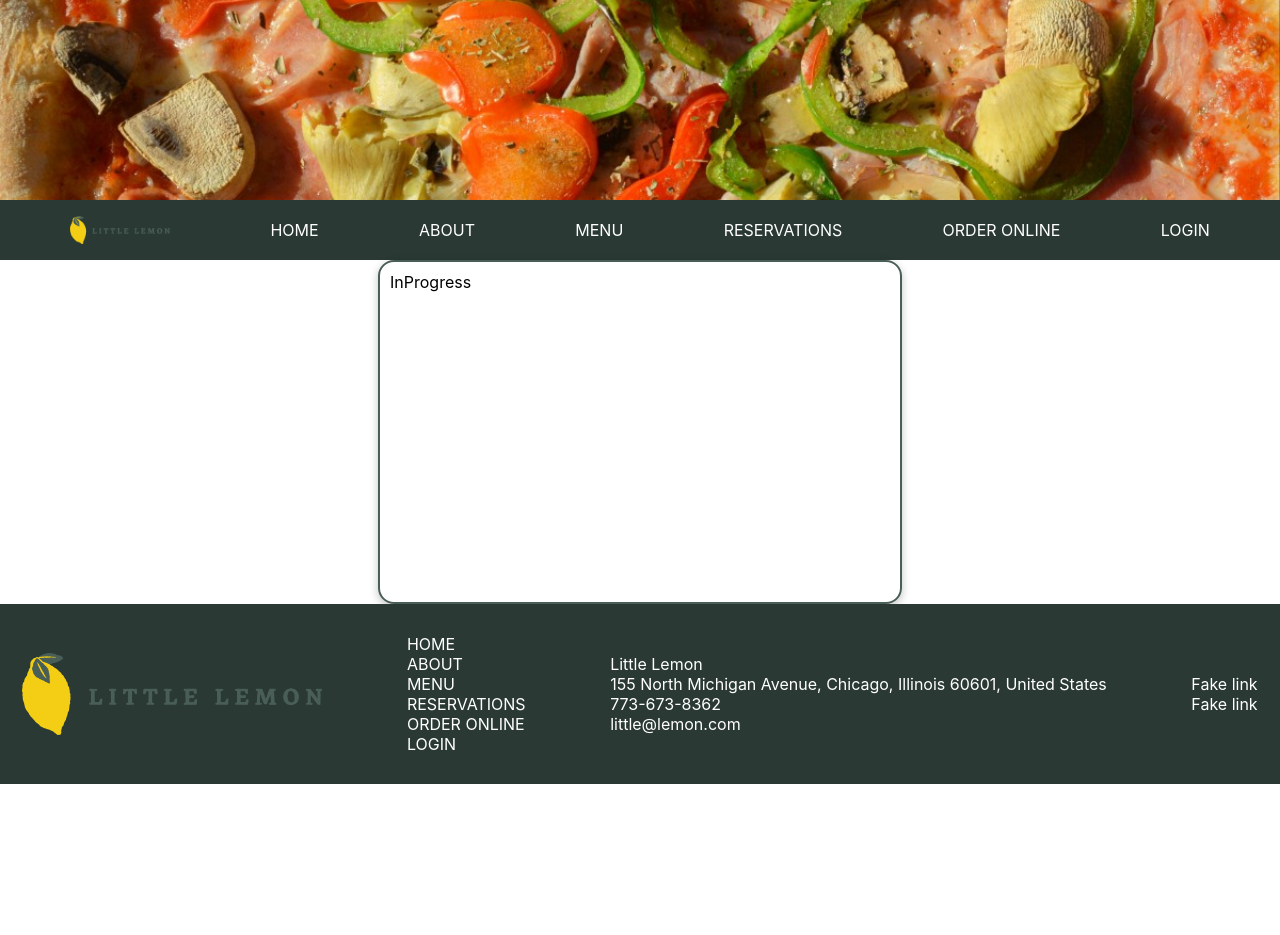
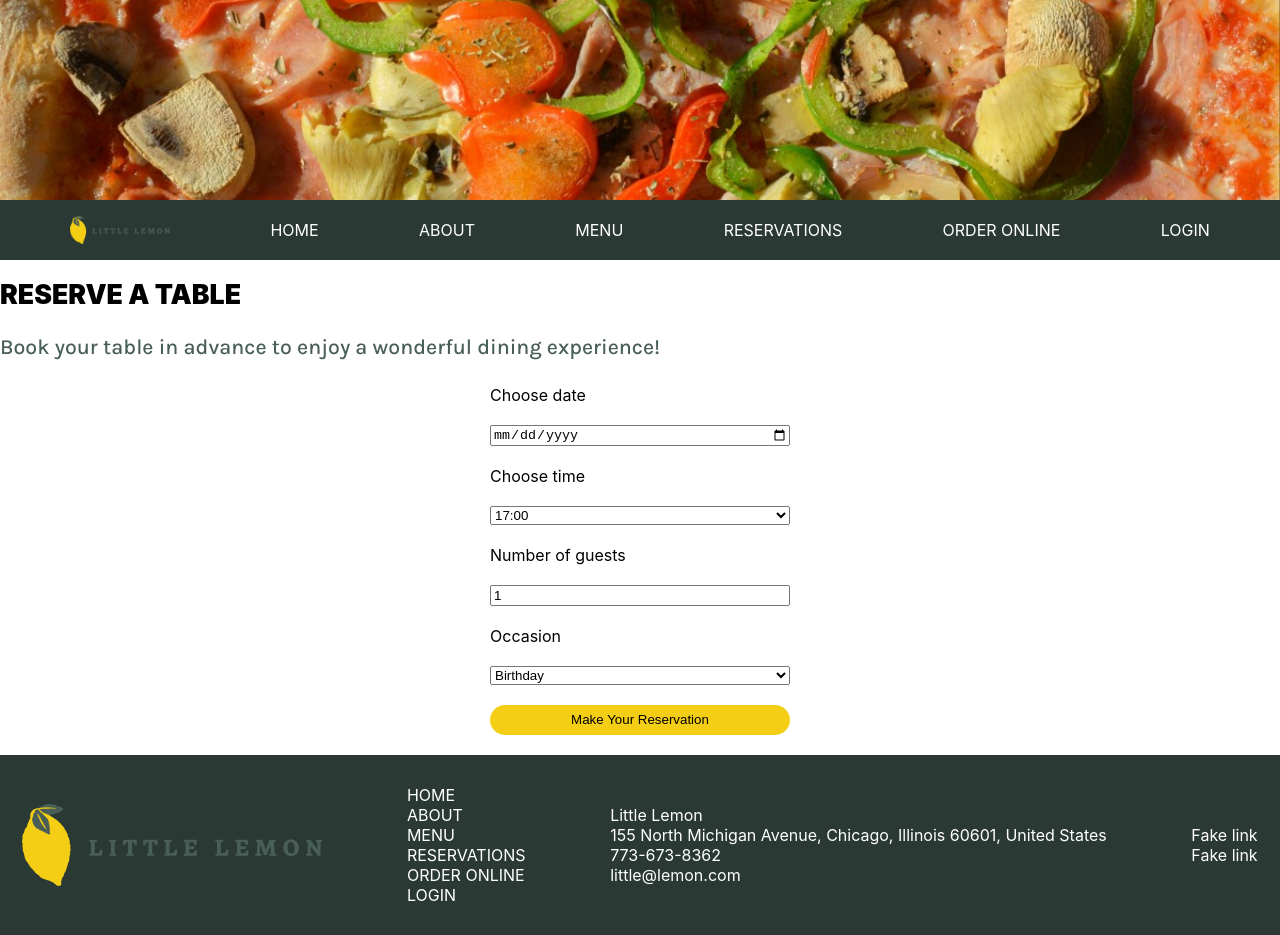
Before and after one commit to VeronicaAndersen/Little-Lemon-App, a React (Create React App) app: page /reservations in a window 1280 px wide. Before the commit the page ends 800 px from the top, so only its background shows below. Built offline with nearby package versions, Linux system fonts and the light colour scheme; a web font is replaced by a local one.

Commit message:
Added a booking form

```diff
--- a/src/App.css
+++ b/src/App.css
@@ -138,7 +138,8 @@ button {
   box-shadow: var(--boxShadow);
 }
 .in-progress{
-  height: 40vh;
+  min-height: 40vh;
+  height: fit-content;
   width: 500px;
   border: var(--primary) 2px solid;
   box-shadow: var(--boxShadow);
@@ -147,6 +148,8 @@ button {
   padding: 10px;
 }
 
+
+
 footer {
   background-color: #2a3934;
   height: 180px;
--- a/src/App.js
+++ b/src/App.js
@@ -2,11 +2,11 @@ import './App.css';
 import About from './Components/About';
 import HomePage from './Components/HomePage';
 import InProgress from './Components/InProgress';
-
 import { Routes, Route } from "react-router-dom";
 import Nav from './Components/Nav';
 import Header from './Components/Header';
 import Footer from './Components/Footer';
+import BookingPage from './Components/BookingPage';
 
 function App() {
   return (
@@ -17,7 +17,7 @@ function App() {
         <Route path="*" element={<HomePage />}></Route>
         <Route path="/about" element={<About />}></Route>
         <Route path="/menu" element={<InProgress/>}></Route>
-        <Route path="/reservations" element={<InProgress/>}></Route>
+        <Route path="/reservations" element={<BookingPage/>}></Route>
         <Route path="/orderOnline" element={<InProgress/>}></Route>
         <Route path="/login" element={<InProgress/>}></Route>
       </Routes>
--- /dev/null
+++ b/src/Components/BookingForm.js
@@ -0,0 +1,74 @@
+import React, { useState } from "react";
+
+const BookingForm = () => {
+  // State to track form fields
+  const [formData, setFormData] = useState({
+    date: "",
+    time: "17:00",
+    guests: 1,
+    occasion: "Birthday",
+  });
+
+  // List of available times (stateful)
+  const [availableTimes] = useState(["17:00", "18:00", "19:00", "20:00", "21:00", "22:00"]);
+
+  // Handle input changes
+  const handleChange = (e) => {
+    setFormData({ ...formData, [e.target.name]: e.target.value });
+  };
+
+  // Handle form submission
+  const handleSubmit = (e) => {
+    e.preventDefault();
+    console.log("Reservation details:", formData);
+    alert("Reservation submitted successfully!");
+  };
+
+  return (
+    <form
+      onSubmit={handleSubmit}
+      style={{ display: "grid", maxWidth: "300px", gap: "20px", margin: "20px auto" }}
+    >
+      <label htmlFor="res-date">Choose date</label>
+      <input
+        type="date"
+        id="res-date"
+        name="date"
+        value={formData.date}
+        onChange={handleChange}
+        required
+      />
+
+      <label htmlFor="res-time">Choose time</label>
+      <select id="res-time" name="time" value={formData.time} onChange={handleChange}>
+        {availableTimes.map((time) => (
+          <option key={time} value={time}>
+            {time}
+          </option>
+        ))}
+      </select>
+
+      <label htmlFor="guests">Number of guests</label>
+      <input
+        type="number"
+        id="guests"
+        name="guests"
+        min="1"
+        max="10"
+        value={formData.guests}
+        onChange={handleChange}
+        required
+      />
+
+      <label htmlFor="occasion">Occasion</label>
+      <select id="occasion" name="occasion" value={formData.occasion} onChange={handleChange}>
+        <option value="Birthday">Birthday</option>
+        <option value="Anniversary">Anniversary</option>
+      </select>
+
+      <button type="submit">Make Your Reservation</button>
+    </form>
+  );
+};
+
+export default BookingForm;
--- /dev/null
+++ b/src/Components/BookingPage.js
@@ -0,0 +1,14 @@
+import React from "react";
+import BookingForm from "./BookingForm";
+
+const BookingPage = () => {
+    return (
+        <>
+            <h1 className='section-title'>Reserve a Table</h1>
+            <p>Book your table in advance to enjoy a wonderful dining experience!</p>
+            <BookingForm />
+        </>
+    );
+};
+
+export default BookingPage;
```
